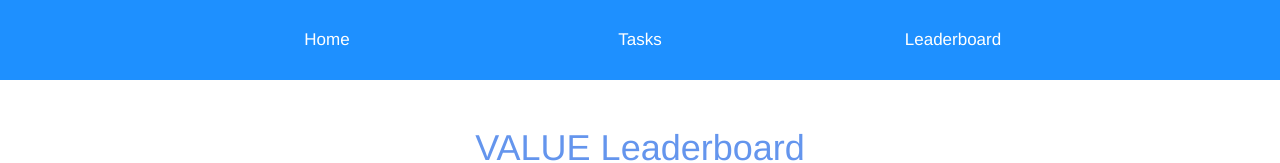
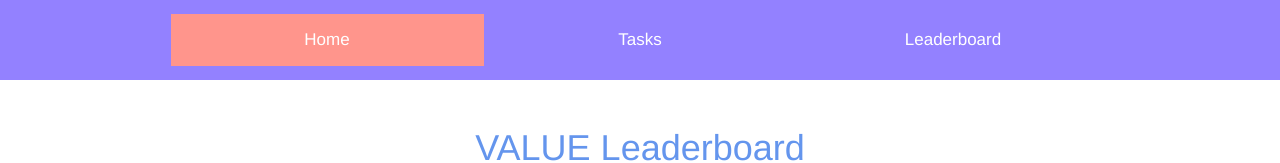
Before and after one commit to VALUE-Leaderboard/VALUE-Leaderboard.github.io, a React (Create React App) app in the folder WebApplication1/ClientApp/: page / in a window 1280 px wide. Shown: the top 163 px of the page. Built offline with nearby package versions, Linux system fonts and the light colour scheme.

Commit message:
Changed styling for home page navbar

```diff
--- a/WebApplication1/ClientApp/src/App.css
+++ b/WebApplication1/ClientApp/src/App.css
@@ -6,12 +6,12 @@
     align-items: baseline;
     padding: 1em;
     margin-bottom: 2em;
-    background-color: dodgerblue;
+    background-color: #9381FF;
     color: #fff;
 }
 
 .tablink {
-    background-color: dodgerblue;
+    background-color: #9381FF;
     color: white;
     text-align: center;
     border: none;
@@ -24,19 +24,19 @@
 }
 
     .tablink:hover {
-        background-color: mediumpurple;
+        background-color: #FF958C;
         color: white;
         text-decoration: none;
     }
 
 .tabActive {
-    background-color: mediumpurple;
+    background-color: #FF958C;
     color: white;
     text-decoration: none;
 }
 
     .tabActive:visited {
-        background-color: mediumpurple;
+        background-color: #FF958C;
         color: white;
         text-decoration: none;
     }
@@ -44,17 +44,3 @@
     .tabActive:link {
         text-decoration: none;
     }
-
-.homeActive {
-    color: white;
-    text-decoration: none;
-}
-
-    .homeActive:visited {
-        color: white;
-        text-decoration: none;
-    }
-
-    .homeActive:link {
-        text-decoration: none;
-    }
--- a/WebApplication1/ClientApp/src/App.js
+++ b/WebApplication1/ClientApp/src/App.js
@@ -12,7 +12,7 @@ export default class App extends Component {
     return (
         <div className="App">
             <header className="Title">
-                <NavLink to={"/"} className="tablink" activeClassName="homeActive">Home</NavLink>
+                <NavLink exact to={"/"} className="tablink" activeClassName="tabActive">Home</NavLink>
                 <NavLink to={"/tasks"} className="tablink" activeClassName="tabActive">Tasks</NavLink>
                 <NavLink to={"/leaderboard"} className="tablink" activeClassName="tabActive">Leaderboard</NavLink>
             </header>
```
